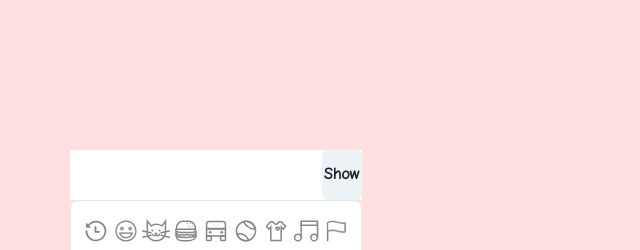
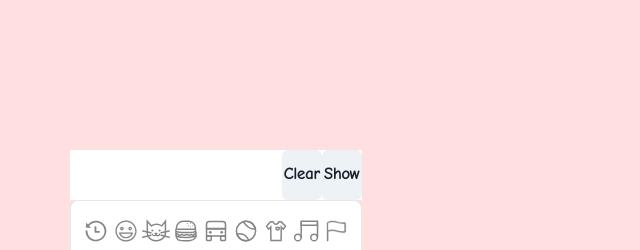
Before and after one commit to Yashaswe/technica, a React (Vite) app in the folder client/: page /input-emoji in a window 1280 px wide. Shown: the top 250 px of the page, without its empty margins (320-960 px from the left). Built offline with nearby package versions, Linux system fonts and the light colour scheme.

Commit message:
add clear btn and refactor code

```diff
--- a/client/src/InputEmoji.jsx
+++ b/client/src/InputEmoji.jsx
@@ -4,52 +4,49 @@ import { Button } from "@chakra-ui/react";
 import EmojiPicker, { Emoji } from "emoji-picker-react";
 
 const InputEmoji = () => {
-  const [show, setShow] = useState(true);
   const [selectedEmoji, setSelectedEmoji] = useState([]);
 
   const handleClick = () => {
-    setShow(!show);
+    let emojiUsed = "";
+    selectedEmoji.map((emoji) => {
+      const emojiName = emoji.name;
+      emojiUsed = emojiUsed.concat(emojiName[emojiName.length - 1]);
+    });
+    console.log(emojiUsed, "EMoji Used"); //Call api
+
+    // setSelectedEmoji([]);
+  };
+
+  const clearSelectedEmoji = () => {
+    setSelectedEmoji([]);
   };
   return (
     <div>
-      {/* <InputGroup>
-        <Input
-          placeholder="Enter Emoji"
-          value={<div></div>}
-          // }
-          pr="4.5rem"
-        />
-        {show ? (
-          <InputRightElement width="4.5rem" size="sm" onClick={handleClick}>
-            <Button h="1.75rem" size="sm">
-              Show
-            </Button>
-          </InputRightElement>
-        ) : (
-          <></>
-        )}
-      </InputGroup> */}
       <div className="emojiContainer">
         <div className="emojiInput">
           {selectedEmoji.map((emoji, i) => (
             <div key={i}>
+              {console.log(emoji)}
               <Emoji unified={emoji.unified}></Emoji>
             </div>
           ))}
         </div>
-        {show ? (
-          <Button onClick={handleClick} style={{ height: 50, width: "10%" }}>
-            Show
-          </Button>
-        ) : (
-          <></>
-        )}
+        <Button
+          onClick={clearSelectedEmoji}
+          style={{ height: 50, width: "10%" }}
+        >
+          Clear
+        </Button>
+
+        <Button onClick={handleClick} style={{ height: 50, width: "10%" }}>
+          Show
+        </Button>
       </div>
       <EmojiPicker
         onEmojiClick={(emojiData, e) => {
           setSelectedEmoji([
             ...selectedEmoji,
-            { unified: emojiData.unified, name: emojiData.name },
+            { unified: emojiData.unified, name: emojiData.names },
           ]);
         }}
         width={"100%"}
```
